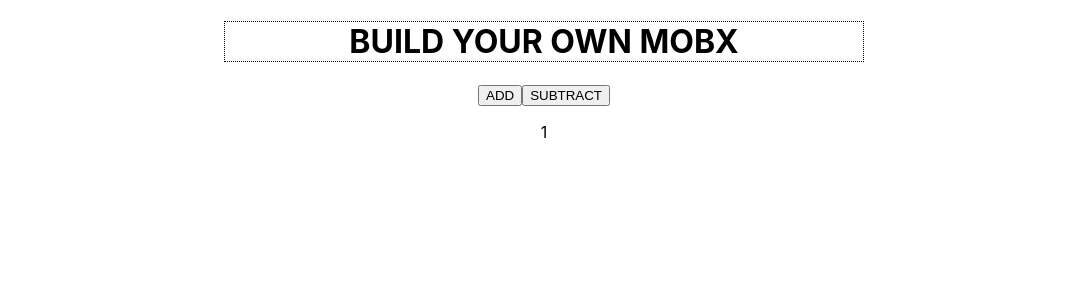
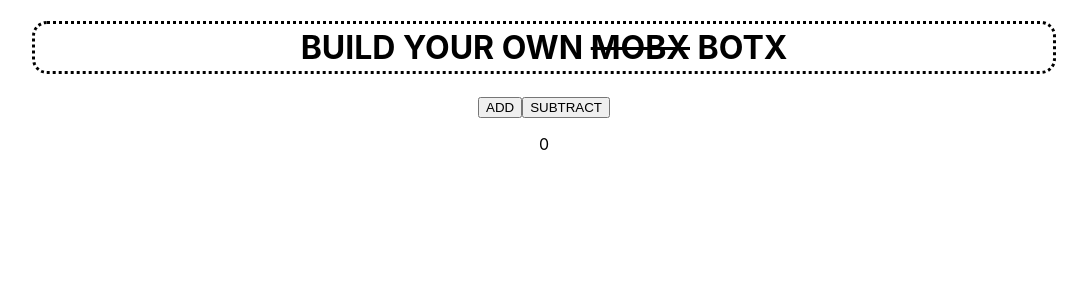
Before and after one commit to lpmtsf/build-your-own-mobx, a React (Create React App) app: page / in a window 1280 px wide. Shown: the top 300 px of the page, without its empty margins (96-1183 px from the left). Built offline with nearby package versions, Linux system fonts and the light colour scheme.

Commit message:
feat: create botx and use it in an example

```diff
--- a/src/App.tsx
+++ b/src/App.tsx
@@ -5,7 +5,7 @@
   return (
     <div className="App">
       <header className="App-header">
-        <h1>BUILD YOUR OWN MOBX</h1>
+        <h1>BUILD YOUR OWN <s>MOBX</s> BOTX</h1>
       </header>
 
       <button onClick={() => counterStore.counter++}>ADD</button>
--- a/src/index.css
+++ b/src/index.css
@@ -15,12 +15,14 @@
 .App {
   margin-left: auto;
   margin-right: auto;
-  width: 50%;
+  width: 80%;
   text-align: center;
 }
 
 h1 {
-  border: 1px dotted black;
+  border: 3px dotted black;
+  padding: 4px;
+  border-radius: 15px;
 }
 
 .Component {
@@ -37,3 +39,8 @@
     background-color: white;
   }
 }
+
+.componentsGrid {
+  display: grid;
+  grid-template-columns: 1fr 1fr 1fr 1fr;
+}
--- a/src/utils/Store.tsx
+++ b/src/utils/Store.tsx
@@ -1,3 +1,3 @@
 import { observable } from '../botx/botx.js';
 
-export const counterStore = observable({counter: 1})
+export const counterStore = observable({ counter: 0 });
```
